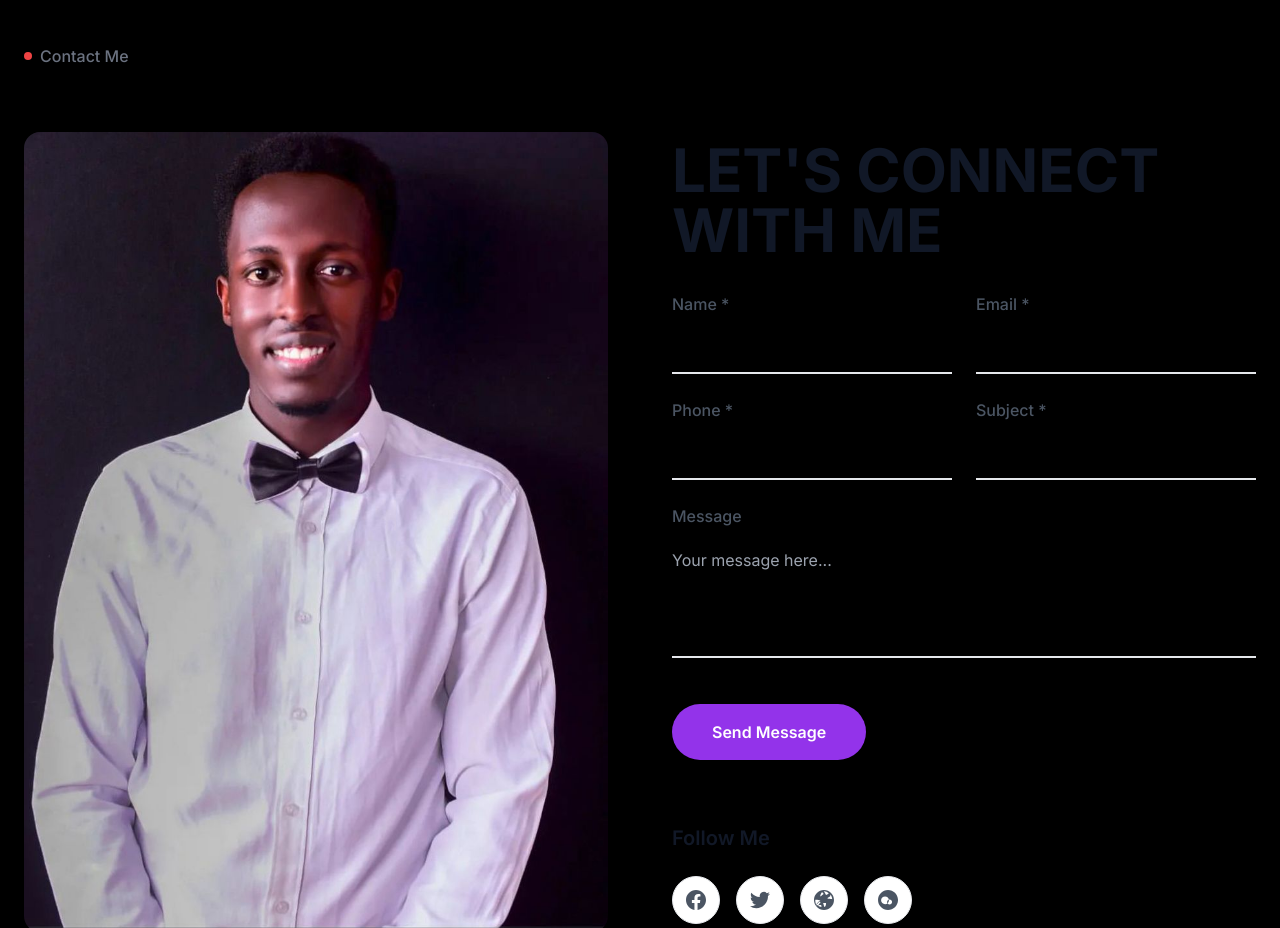
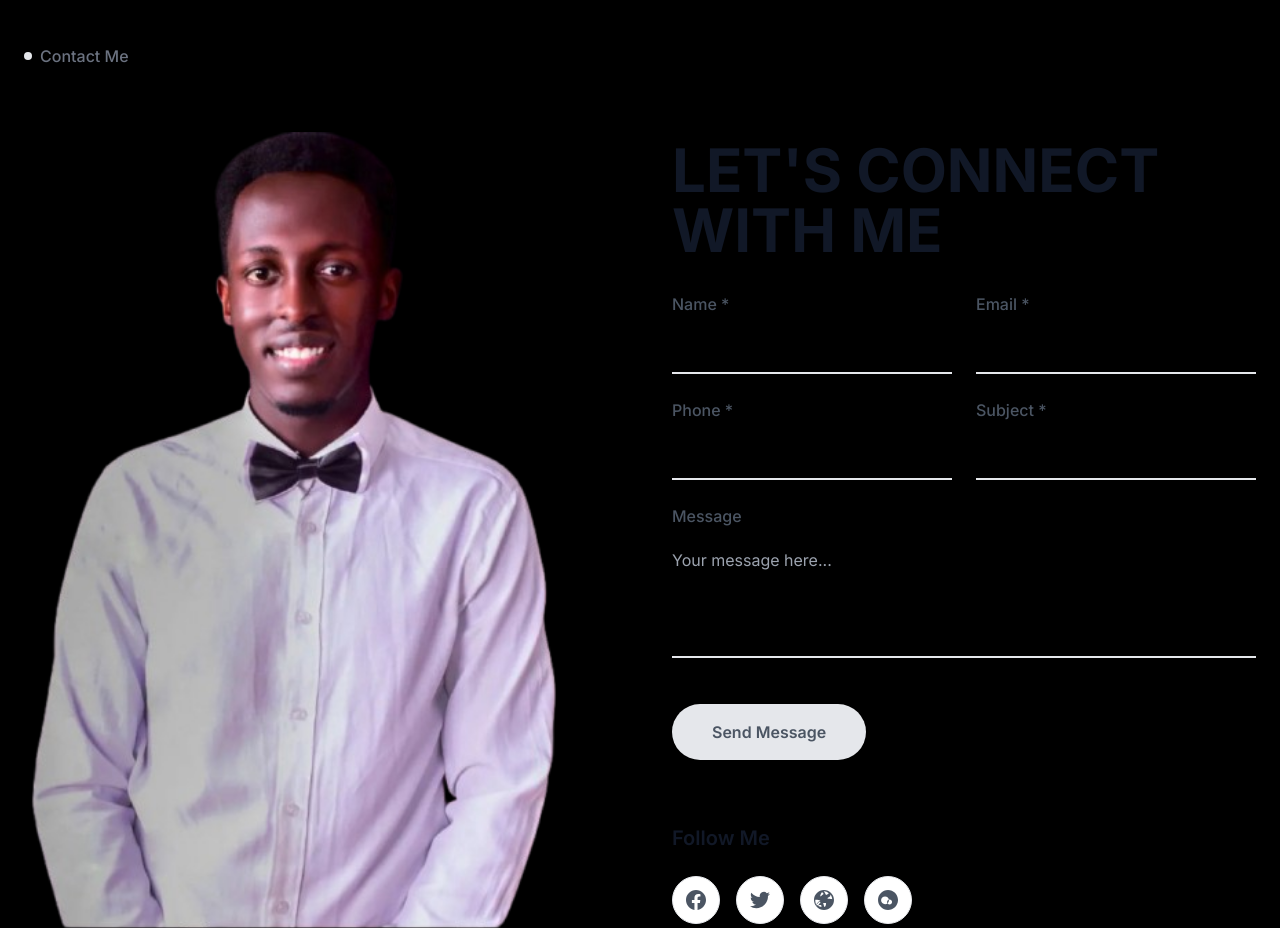
Before and after one commit to bdushime/Portfolio, a website: page index.html in a window 1280 px wide. Shown: the part 2480-3408 px from the top of the page. Drawn offline with nearby package versions, Linux system fonts and the light colour scheme.

Commit message:
Contact section

```diff
--- a/index.html
+++ b/index.html
@@ -25,7 +25,7 @@
         }
 
           .contact-bg {
-            background-image: url(images/Beni.jpg);
+            background-image: url(images/Benii.png);
             background-size: cover;
             background-position: center;
             background-repeat: no-repeat;
@@ -330,20 +330,19 @@
 
             <!-- Section Header -->
             <div class="flex items-center gap-2 mb-16">
-                <div class="w-2 h-2 bg-red-500 rounded-full"></div>
+                <div class="w-2 h-2 bg-gray-200 rounded-full"></div>
                 <span class="text-gray-500 font-medium">Contact Me</span>
             </div>
 
             <!-- Contact Content -->
             <div class="grid lg:grid-cols-2 gap-16 items-center">
 
-                <!-- Left Side - Image -->
+                <!-- Left part -->
                 <div class="contact-bg h-96 lg:h-[800px] rounded-2xl shadow-xl"></div>
 
-                <!-- Right Side - Contact Form -->
+                <!-- Right part -->
                 <div class="space-y-8">
 
-                    <!-- Heading -->
                     <div>
                         <h2 class="text-5xl lg:text-6xl font-bold text-gray-900 leading-tight">
                             LET'S CONNECT<br>
@@ -351,7 +350,7 @@
                         </h2>
                     </div>
 
-                    <!-- Contact Form -->
+                    <!-- Contact-Form -->
                     <form class="space-y-6">
 
 
@@ -411,7 +410,7 @@
                         <div class="pt-4">
                             <button
                                 type="submit"
-                                class="bg-purple-600 hover:bg-purple-700 text-white font-semibold px-10 py-4 rounded-full transition-all duration-300 transform hover:scale-105 shadow-lg"
+                                class="bg-gray-200 hover:bg-gray-400 text-gray-600 font-semibold px-10 py-4 rounded-full transition-all duration-300 transform hover:scale-105 shadow-lg"
                             >
                                 Send Message
                             </button>
```
